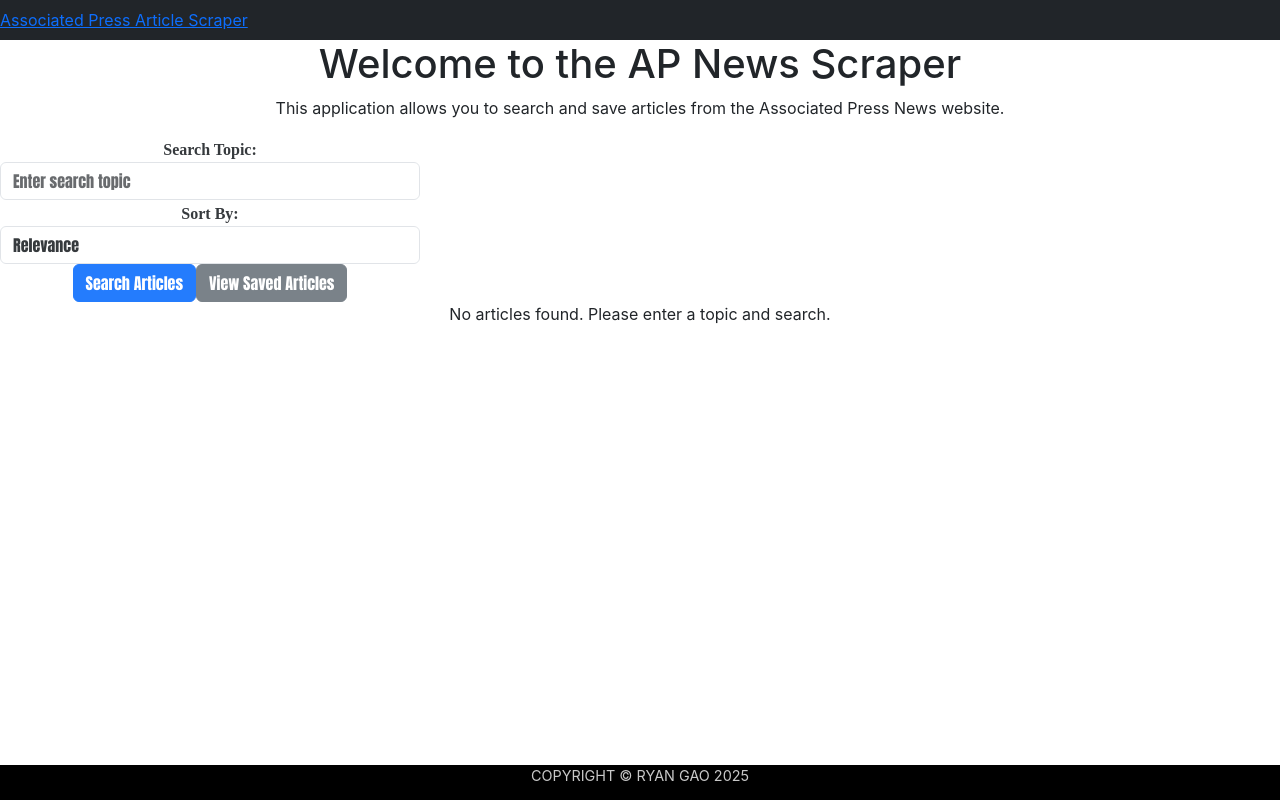
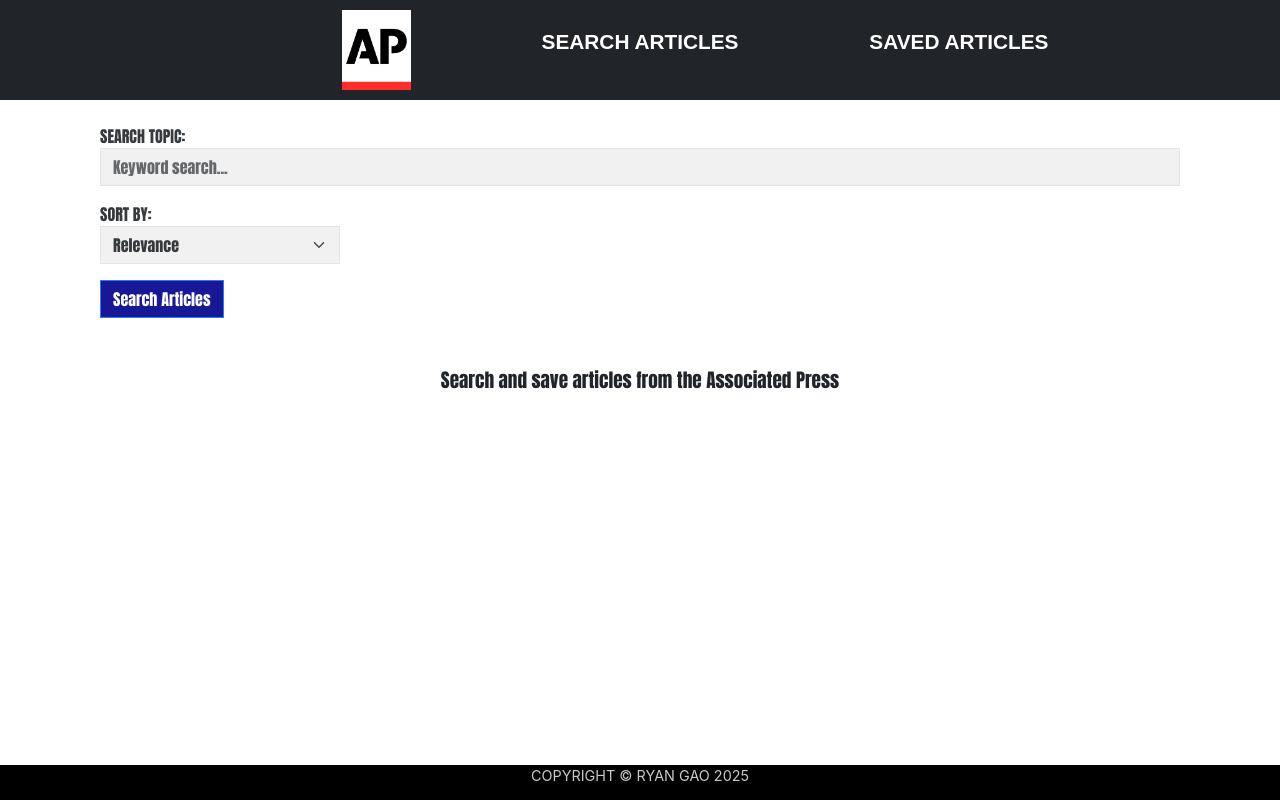
Before and after one commit to rgao/AP_scraper, a React (Create React App) app in the folder client/: page / in a window 1280 px wide. Built offline with nearby package versions, Linux system fonts and the light colour scheme.

Commit message:
added styling to everything except article comment thread

```diff
--- /dev/null
+++ b/client/src/components/Nav/Nav.css
@@ -0,0 +1,27 @@
+.navbar {
+    height: 100px;
+    color: white;
+    text-transform: uppercase;
+    font-weight: bold;
+    font-size: 1.3em;
+    font-family: 'Oswald', sans-serif;
+}
+
+#ap-logo {
+    height: auto;
+    max-height: 80px;
+    width: auto;
+    max-width: 80px;
+}
+
+#logo-col {
+    text-align: right;
+}
+
+#search-col {
+    text-align: center;
+}
+
+#saved-col {
+    text-align: left;
+}
--- a/client/src/components/Nav/Nav.js
+++ b/client/src/components/Nav/Nav.js
@@ -1,13 +1,19 @@
 import { Link } from "react-router-dom";
-// import "./Nav.css"
+import { Row, Col } from 'react-bootstrap'
+import AP_logo from "../../utils/ap_logo.png"
+import "./Nav.css"
 
 function Nav() {
     return (
-        <nav className="navbar navbar-expand-lg bg-dark">
-            <Link to={"/"} className="text-center">
-                Associated Press Article Scraper
-            </Link>
-        </nav>
+        <Row className="navbar navbar-expand-lg bg-dark">
+            <Col id="logo-col">
+                <Link to={"/"}>
+                    <img id="ap-logo" src={AP_logo}></img>
+                </Link>
+            </Col>
+            <Col id="search-col"><p className="ml-5">Search Articles</p></Col>
+            <Col id="saved-col"><p>Saved Articles</p></Col>
+        </Row>
     )
 }
 
--- a/client/src/pages/Home/Home.css
+++ b/client/src/pages/Home/Home.css
@@ -1,8 +1,33 @@
+.home-container {
+    font-family: 'Impact', sans-serif;
+}
+
+.form-container {
+    text-align: left;
+}
+
 form {
-    max-width: 420px;
-    border-radius: 2%;
+    max-width: 1080px;
+    width: 90%;
+    margin: 0 auto;
     opacity: .9;
-    font-family: 'Impact', fantasy;
+}
+
+label {
+    text-transform: uppercase;
+}
+
+.form-control, .form-select {
+    background-color: rgb(240, 240, 240);
+    border-radius: 0;
+}
+
+#topic-input {
+    max-width: 1080px;
+}
+
+#select-input {
+    max-width: 240px;
 }
 
 #search_icon {
@@ -10,63 +35,20 @@
     max-height: 5em;
 }
 
-input {
-    font-weight: bold;
+#search-btn {
+    background-color: darkblue;
+    color: white;
+    border-radius: 0;
 }
 
-label {
-    font-family: 'Fredericka the Great', cursive;
-    font-weight: bold;
+#search-btn:hover {
+    background-color: green;
 }
 
-.date-input {
-    display: inline-block;
-    width: 47%;
+#search-btn:active {
+    background-color: rgb(0, 75, 0);
 }
 
-#invalid-topic {
-    color: red;
+#no-article-message {
+    font-size: 1.2em;
 }
-
-#invalid-date {
-    color: blue;
-    font-size: 12px;
-}
-
-#query-btn,
-#saved-btn {
-    width: 80%;
-    border: 2px solid skyblue;
-    border-radius: 10px;
-    font-family: 'Berkshire Swash', cursive;
-}
-
-#query-btn {
-    background: linear-gradient(to bottom right, purple, navy);
-}
-
-#saved-btn {
-    background: linear-gradient(to bottom right, green, rgb(64, 0, 128));
-}
-
-#query-btn:hover {
-    background: purple
-}
-
-#saved-link {
-    color: white
-}
-
-#saved-btn:hover {
-    background: green;
-}
-
-#saved-link:hover {
-    text-decoration: none;
-}
-
-.result-title {
-    font-family: 'Fredericka the Great', cursive;
-    font-size: 2em;
-    font-weight: bold;
-}
--- a/client/src/pages/Home/Home.js
+++ b/client/src/pages/Home/Home.js
@@ -57,13 +57,10 @@
     };
 
     return (
-        <div className="home-container">
-            <h1>Welcome to the AP News Scraper</h1>
-            <p>This application allows you to search and save articles from the Associated Press News website.</p>
-
-            <div className='form-container'>
+        <div className="home-container mt-4">
+            <div className='form-container mt-3 mb-5'>
                 <form>
-                    <div className="form-group">
+                    <div className="form-group mb-3" id="topic-input">
                         <label htmlFor="topic">Search Topic:</label>
                         <input
                             type="text"
@@ -71,16 +68,16 @@
                             name="topic"
                             value={topic}
                             onChange={handleChange}
-                            placeholder="Enter search topic"
+                            placeholder="Keyword search..."
                         />
                     </div>
                     <div id="topic-error" className="text-danger">
                         {topicError}
                     </div>
-                    <div className="form-group">
+                    <div className="form-group mb-3" id="select-input">
                         <label htmlFor="sortBy">Sort By:</label>
                         <select
-                            className="form-control"
+                            className="form-select"
                             name="sortBy"
                             value={sortBy}
                             onChange={handleChange}
@@ -90,12 +87,9 @@
                             <option value="oldest">Oldest</option>
                         </select>
                     </div>
-                    <Button variant="primary" type="submit" onClick={handleSubmit}>
+                    <Button variant="primary" type="submit" id="search-btn" onClick={handleSubmit}>
                         Search Articles
                     </Button>
-                    <Link to="/saved" className="btn btn-secondary ml-2">
-                        View Saved Articles
-                    </Link>
                 </form>
             </div>
 
@@ -113,7 +107,7 @@
                         />
                     ))
                 ) : (
-                    <p>No articles found. Please enter a topic and search.</p>
+                    <p id="no-article-message">Search and save articles from the Associated Press</p>
                 )}
             </div>
         </div>
```
Also changed, not shown: client/src/utils/ap_logo.jpg (added), client/src/utils/ap_logo.png (added).
